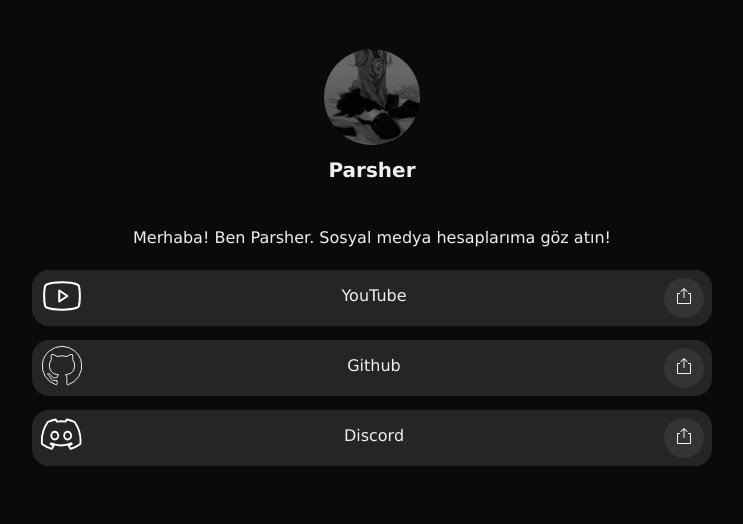
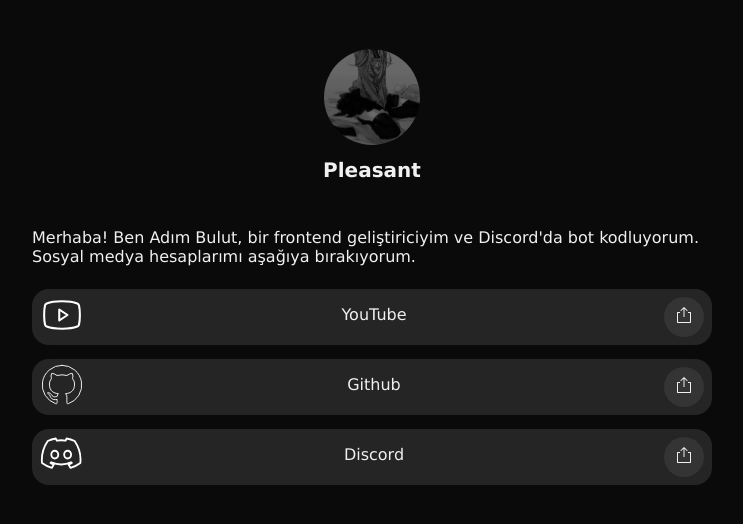
Before and after one commit to AdonisDevelopment/pleweb, a plain HTML site: page index.html in a window 1280 px wide. Shown: the whole page, without its empty margins (268-1011 px from the left). Drawn offline with Linux system fonts and the light colour scheme.

Commit message:
Update index.html

```diff
--- a/index.html
+++ b/index.html
@@ -2,7 +2,7 @@
 <html lang="en">
 <head>
     <meta charset="UTF-8">
-    <title>Parsher link sayfası</title>
+    <title>Pleasant</title>
     <link rel="stylesheet" href="styles.css"/>
 </head>
 <body>
@@ -19,35 +19,35 @@
                     alt="Parsher Avatar"/>
         </div>
        <!-- nick kısmı -->
-        <h1>Parsher</h1>
+        <h1>Pleasant</h1>
 
         <!-- Açıklama kısmı -->
-        <p class="description">Merhaba! Ben Parsher. Sosyal medya hesaplarıma göz atın!</p>
+        <p class="description">Merhaba! Ben Adım Bulut, bir frontend geliştiriciyim ve Discord'da bot kodluyorum. Sosyal medya hesaplarımı aşağıya bırakıyorum.</p>
 
-        <a class="tile" href="https://www.youtube.com/@parsher_">
+        <a class="tile" href="https://www.youtube.com/@adoniscode">
             <div class="icon">
                 <svg xmlns="http://www.w3.org/2000/svg" viewBox="0 0 256 256"><rect width="256" height="256" fill="none"/><polygon points="160 128 112 96 112 160 160 128" fill="none" stroke="white" stroke-linecap="round" stroke-linejoin="round" stroke-width="12"/><path d="M24,128c0,29.8,3.1,47.2,5.4,56.2A16.1,16.1,0,0,0,39,195.1c33.5,12.8,89,12.5,89,12.5s55.5.3,89-12.5a16.1,16.1,0,0,0,9.6-10.9c2.3-9,5.4-26.4,5.4-56.2s-3.1-47.2-5.4-56.2A16.1,16.1,0,0,0,217,60.9c-33.5-12.8-89-12.5-89-12.5s-55.5-.3-89,12.5a16.1,16.1,0,0,0-9.6,10.9C27.1,80.8,24,98.2,24,128Z" fill="none" stroke="white" stroke-linecap="round" stroke-linejoin="round" stroke-width="12"/></svg>
             </div>
             <p>YouTube</p>
-            <div class="tile-share-button" link="https://www.youtube.com/@parsher_">
+            <div class="tile-share-button" link="https://www.youtube.com/@adoniscode">
                 <svg width="16" height="16" viewBox="0 0 16 16" enable-background="new 0 0 24 24" class="sc-gKsewC iPWGYb"><path fill-rule="evenodd" clip-rule="evenodd" d="M10.6464 3.85347L11 4.20702L11.7071 3.49992L11.3536 3.14636L8.35355 0.146362H7.64645L4.64645 3.14636L4.29289 3.49992L5 4.20702L5.35355 3.85347L7.5 1.70702V9.49992V9.99992H8.5V9.49992V1.70702L10.6464 3.85347ZM1 5.49994L1.5 4.99994H4V5.99994H2V14.9999H14V5.99994H12V4.99994H14.5L15 5.49994V15.4999L14.5 15.9999H1.5L1 15.4999V5.49994Z" fill="currentColor"></path></svg>
             </div>
         </a>
-        <a class="tile" href="https://github.com/parsherr">
+        <a class="tile" href="https://github.com/AdonisDevelopment">
             <div class="icon">
                 <svg viewBox="0 0 48 48" id="Layer_2" data-name="Layer 2" xmlns="http://www.w3.org/2000/svg" fill="#000000"><g id="SVGRepo_bgCarrier" stroke-width="0"></g><g id="SVGRepo_tracerCarrier" stroke-linecap="round" stroke-linejoin="round"></g><g id="SVGRepo_iconCarrier"><defs><style>.cls-1{fill:none;stroke:#ffffff;stroke-linecap:round;stroke-linejoin:round;fill-rule:evenodd;}</style></defs><path class="cls-1" d="M24,2.5a21.5,21.5,0,0,0-6.8,41.9c1.08.2,1.47-.46,1.47-1s0-1.86,0-3.65c-6,1.3-7.24-2.88-7.24-2.88A5.7,5.7,0,0,0,9,33.68c-1.95-1.33.15-1.31.15-1.31a4.52,4.52,0,0,1,3.29,2.22c1.92,3.29,5,2.34,6.26,1.79a4.61,4.61,0,0,1,1.37-2.88c-4.78-.54-9.8-2.38-9.8-10.62a8.29,8.29,0,0,1,2.22-5.77,7.68,7.68,0,0,1,.21-5.69s1.8-.58,5.91,2.2a20.46,20.46,0,0,1,10.76,0c4.11-2.78,5.91-2.2,5.91-2.2a7.74,7.74,0,0,1,.21,5.69,8.28,8.28,0,0,1,2.21,5.77c0,8.26-5,10.07-9.81,10.61a5.12,5.12,0,0,1,1.46,4c0,2.87,0,5.19,0,5.9s.39,1.24,1.48,1A21.5,21.5,0,0,0,24,2.5"></path></g></svg>
             </div>
             <p>Github</p>
-            <div class="tile-share-button" link="https://github.com/parsherr">
+            <div class="tile-share-button" link="https://github.com/AdonisDevelopment">
                 <svg width="16" height="16" viewBox="0 0 16 16" enable-background="new 0 0 24 24" class="sc-gKsewC iPWGYb"><path fill-rule="evenodd" clip-rule="evenodd" d="M10.6464 3.85347L11 4.20702L11.7071 3.49992L11.3536 3.14636L8.35355 0.146362H7.64645L4.64645 3.14636L4.29289 3.49992L5 4.20702L5.35355 3.85347L7.5 1.70702V9.49992V9.99992H8.5V9.49992V1.70702L10.6464 3.85347ZM1 5.49994L1.5 4.99994H4V5.99994H2V14.9999H14V5.99994H12V4.99994H14.5L15 5.49994V15.4999L14.5 15.9999H1.5L1 15.4999V5.49994Z" fill="currentColor"></path></svg>
             </div>
         </a>
-        <a class="tile" href="https://www.discord.gg/bdfd">
+        <a class="tile" href="https://www.discord.gg/Ywruzc9uVB">
             <div class="icon">
                 <svg viewBox="0 0 24 24" fill="none" xmlns="http://www.w3.org/2000/svg" stroke="#fafafa"><g id="SVGRepo_bgCarrier" stroke-width="0"></g><g id="SVGRepo_tracerCarrier" stroke-linecap="round" stroke-linejoin="round"></g><g id="SVGRepo_iconCarrier"> <path d="M18.8943 4.34399C17.5183 3.71467 16.057 3.256 14.5317 3C14.3396 3.33067 14.1263 3.77866 13.977 4.13067C12.3546 3.89599 10.7439 3.89599 9.14391 4.13067C8.99457 3.77866 8.77056 3.33067 8.58922 3C7.05325 3.256 5.59191 3.71467 4.22552 4.34399C1.46286 8.41865 0.716188 12.3973 1.08952 16.3226C2.92418 17.6559 4.69486 18.4666 6.4346 19C6.86126 18.424 7.24527 17.8053 7.57594 17.1546C6.9466 16.92 6.34927 16.632 5.77327 16.2906C5.9226 16.184 6.07194 16.0667 6.21061 15.9493C9.68793 17.5387 13.4543 17.5387 16.889 15.9493C17.0383 16.0667 17.177 16.184 17.3263 16.2906C16.7503 16.632 16.153 16.92 15.5236 17.1546C15.8543 17.8053 16.2383 18.424 16.665 19C18.4036 18.4666 20.185 17.6559 22.01 16.3226C22.4687 11.7787 21.2836 7.83202 18.8943 4.34399ZM8.05593 13.9013C7.01058 13.9013 6.15725 12.952 6.15725 11.7893C6.15725 10.6267 6.98925 9.67731 8.05593 9.67731C9.11191 9.67731 9.97588 10.6267 9.95454 11.7893C9.95454 12.952 9.11191 13.9013 8.05593 13.9013ZM15.065 13.9013C14.0196 13.9013 13.1652 12.952 13.1652 11.7893C13.1652 10.6267 13.9983 9.67731 15.065 9.67731C16.121 9.67731 16.985 10.6267 16.9636 11.7893C16.9636 12.952 16.1317 13.9013 15.065 13.9013Z" stroke="white" stroke-linejoin="round"></path> </g></svg>
             </div>
             <p>Discord</p>
-            <div class="tile-share-button" link="https://www.discord.gg/bdfd">
+            <div class="tile-share-button" link="https://www.discord.gg/Ywruzc9uVB">
                 <svg width="16" height="16" viewBox="0 0 16 16" enable-background="new 0 0 24 24" class="sc-gKsewC iPWGYb"><path fill-rule="evenodd" clip-rule="evenodd" d="M10.6464 3.85347L11 4.20702L11.7071 3.49992L11.3536 3.14636L8.35355 0.146362H7.64645L4.64645 3.14636L4.29289 3.49992L5 4.20702L5.35355 3.85347L7.5 1.70702V9.49992V9.99992H8.5V9.49992V1.70702L10.6464 3.85347ZM1 5.49994L1.5 4.99994H4V5.99994H2V14.9999H14V5.99994H12V4.99994H14.5L15 5.49994V15.4999L14.5 15.9999H1.5L1 15.4999V5.49994Z" fill="currentColor"></path></svg>
             </div>
         </a>
```
